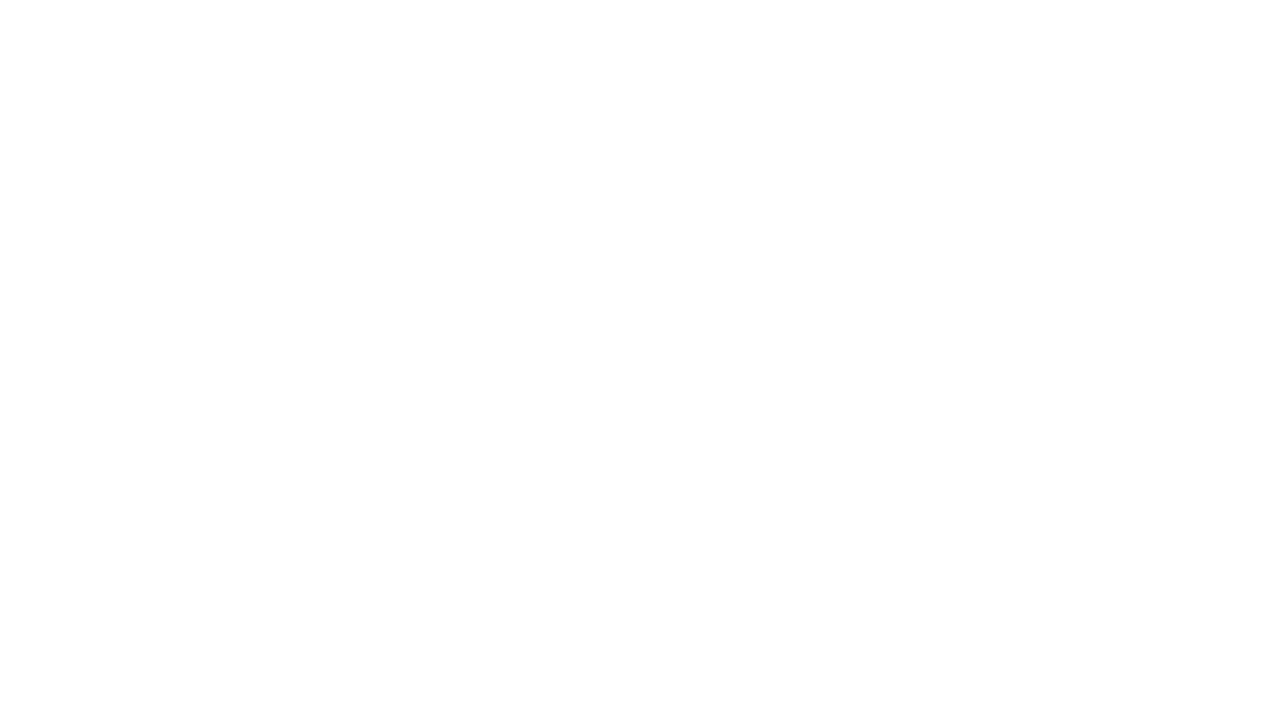
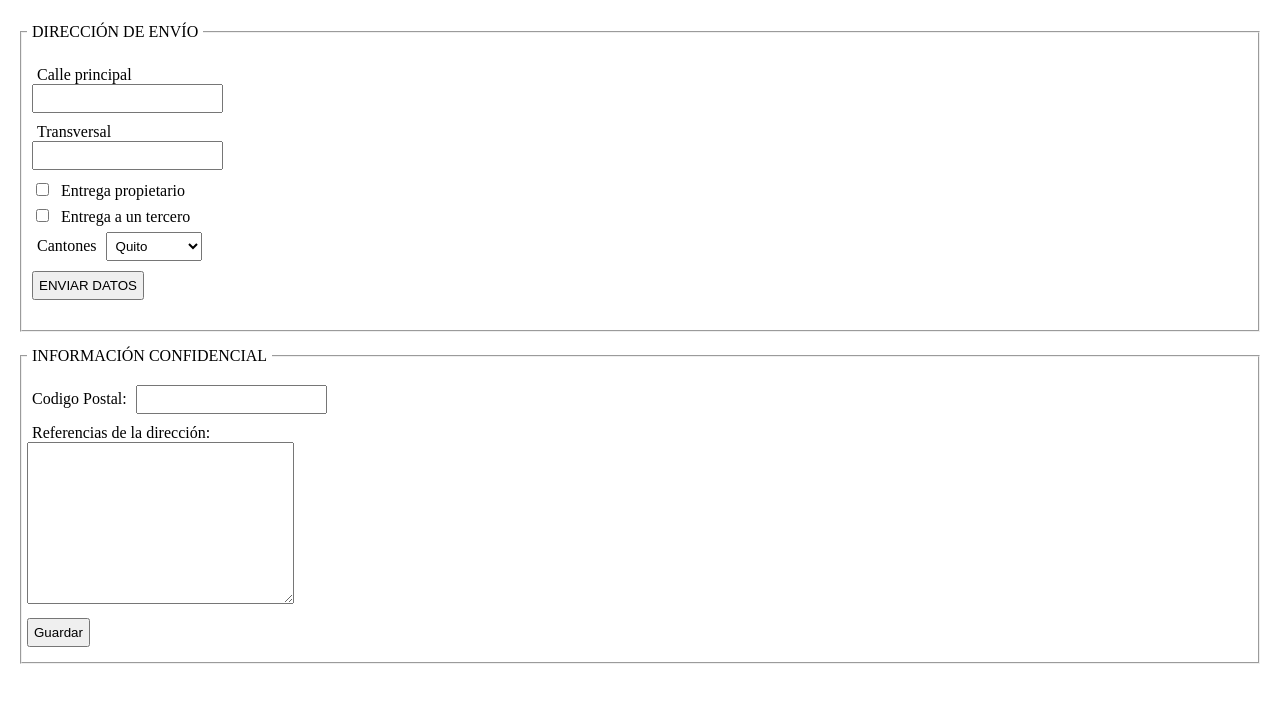
Before and after one commit to 10038-aaolmedo2/aaolmedo2_Taller01_10038, a plain HTML site: page html/formularioRegistro.html in a window 1280 px wide. Drawn offline with Linux system fonts and the light colour scheme.

Commit message:
new things

```diff
--- a/css/style.css
+++ b/css/style.css
@@ -132,3 +132,7 @@ h3 {
     border: 1px solid gray;
     border-radius: 10px;
 }
+
+.formR {
+    width: 50%;
+}
--- /dev/null
+++ b/css/styleFR.css
@@ -0,0 +1,4 @@
+* {
+    padding: 5px;
+    margin-bottom: 10px;
+}
--- a/html/formularioRegistro.html
+++ b/html/formularioRegistro.html
@@ -4,7 +4,49 @@
     <meta charset="UTF-8" />
     <meta http-equiv="X-UA-Compatible" content="IE=edge" />
     <meta name="viewport" content="width=device-width, initial-scale=1.0" />
-    <title>Document</title>
+    <title>Formulario Registro</title>
+    <link rel="stylesheet" href="../css/styleFR.css" />
   </head>
-  <body></body>
+  <body>
+    <fieldset>
+      <legend>DIRECCIÓN DE ENVÍO</legend>
+      <form class="formR" name="formRegistro">
+        <label for="calleP">Calle principal</label>
+        <br />
+        <input type="text" />
+        <br />
+        <label for="transversal">Transversal</label>
+        <br />
+        <input type="text" />
+        <br />
+        <input type="checkbox" />
+        <label for="entregaP">Entrega propietario</label>
+        <br />
+        <input type="checkbox" />
+        <label for="entregaT">Entrega a un tercero</label>
+        <br />
+        <label for="cantones">Cantones</label>
+        <select name="cantones" id="cantones">
+          <option value="1">Quito</option>
+          <option value="2">Cayambe</option>
+          <option value="3">Mejía</option>
+          <option value="4">Rumiñagui</option>
+        </select>
+        <br>
+        <input type="button" value="ENVIAR DATOS">
+    </fieldset>
+
+    <fieldset>
+      <legend>INFORMACIÓN CONFIDENCIAL</legend>
+      <label for="codifoP">Codigo Postal:</label>
+      <input type="text" />
+      <br />
+      <label for="referencaisD">Referencias de la dirección:</label>
+      <br />
+      <textarea name="referenciasD" cols="30" rows="10"></textarea>
+      <br />
+      <input type="button" value="Guardar" />
+    </fieldset>
+  </form>
+  </body>
 </html>
```
Also changed, not shown: html/formularioProducto.html (added, +41 -0 lines), index.html (+6 -2 lines).
